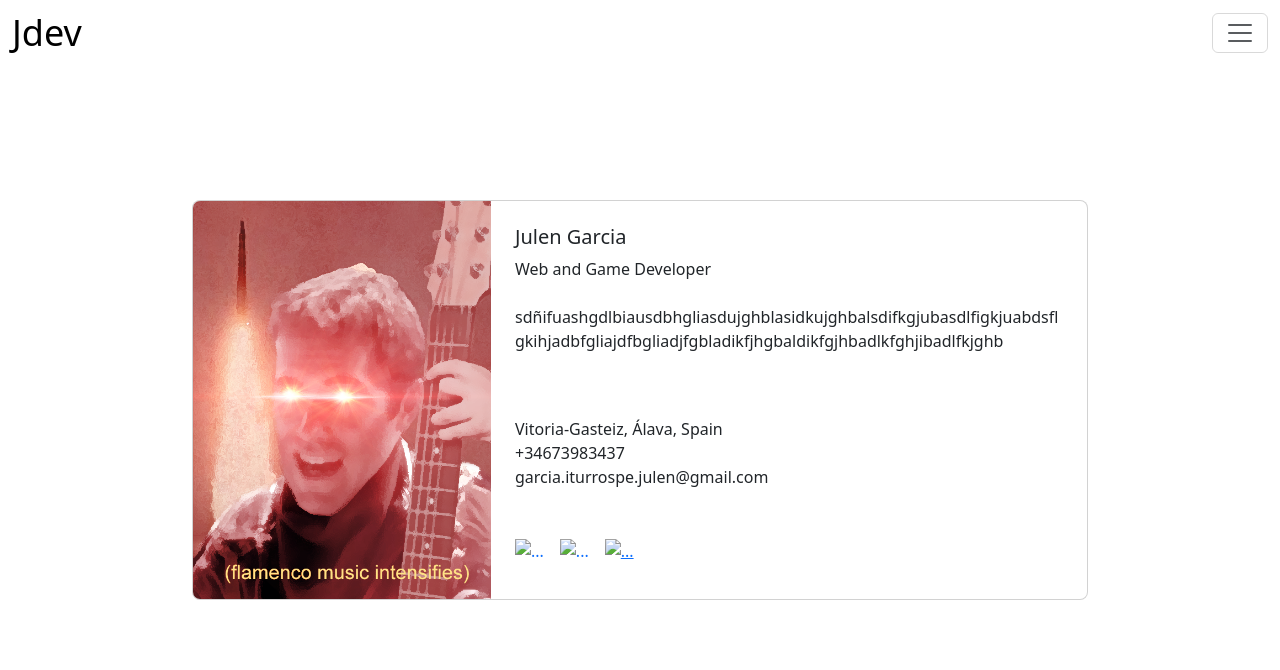
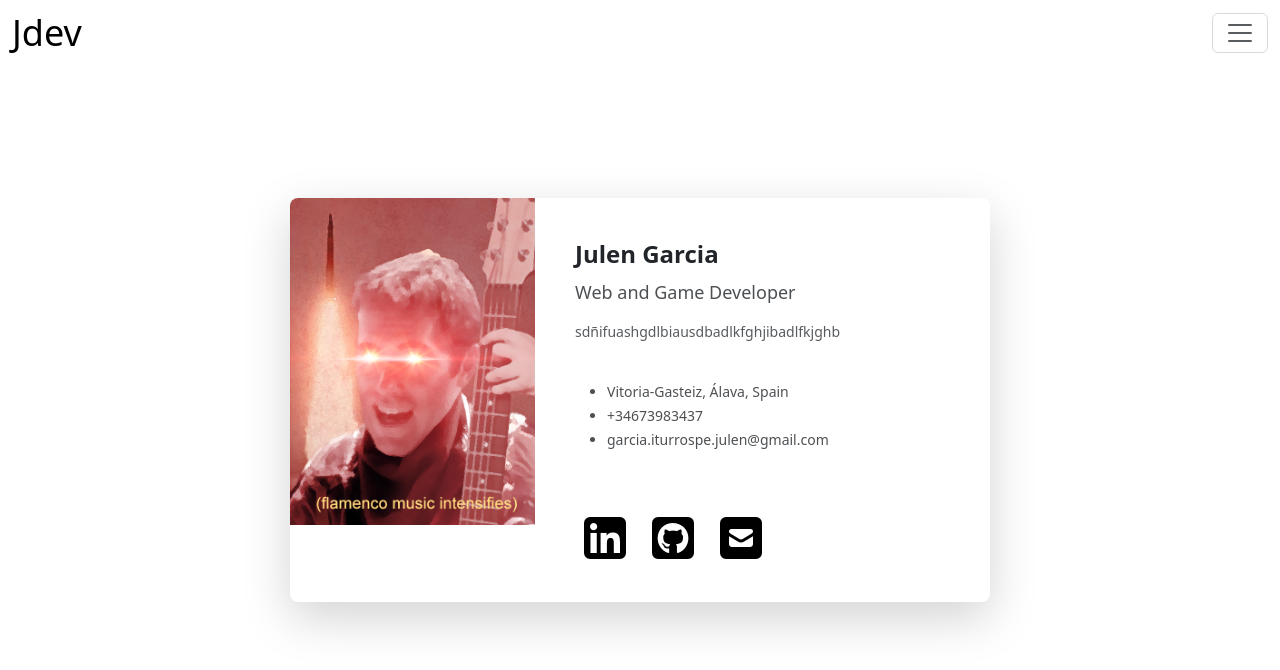
Before and after one commit to Jotanore/JotanoreDev, a website: page index.html in a window 1280 px wide. Drawn offline with nearby package versions, Linux system fonts and the light colour scheme.

Commit message:
Index Rework

```diff
--- a/index.html
+++ b/index.html
@@ -5,6 +5,7 @@
   <meta name="viewport" content="width=device-width, initial-scale=1.0">
   <title>Mi Proyecto</title>
   <link href="https://cdn.jsdelivr.net/npm/bootstrap@5.3.2/dist/css/bootstrap.min.css" rel="stylesheet">
+  <link rel="stylesheet" href="./src/css/all.min.css">
   <script src="https://cdn.jsdelivr.net/npm/bootstrap@5.3.2/dist/js/bootstrap.bundle.min.js" rel="javascript" type="application/javascript"></script>
   <link href="./src/css/tailwind.css" rel="stylesheet" type="text/css">
   <script type="module" defer src="./dist/ts/index.js" type="application/javascript"></script>
@@ -44,42 +45,53 @@
   </nav>
 
   <div id="index-container" class="flex min-h-screen items-center justify-center">
-    <div class="card fade-in overflow-hidden w-[90%] md:w-[70%] max-w-6xl h-auto md:h-[32rem] mx-4 rounded-lg">
 
-      <div class="flex flex-col md:flex-row h-full w-full">
+    <div class=" fade-in overflow-hidden
+                w-[90%] md:w-[700px] max-h-[85dvh] mt-8 md:mt-0 max-w-4xl
+                h-auto md:h-[28rem]
+                rounded-lg bg-white shadow-lg flex flex-col md:flex-row">
 
-        <div class="md:w-1/3 h-64 md:h-full">
-          <img src="./src/img/4d0.png" class="h-full w-full object-cover" alt="...">
+      <!-- Imagen -->
+      <div class="flex-shrink-0 h-40 w-40 md:h-full md:w-[35%]
+                  rounded-full md:rounded-none overflow-hidden
+                  md:mt-0 mx-auto md:mx-0 mt-10">
+        <img src="./src/img/4d0.png"
+            class="h-full w-full object-cover"
+            alt="Foto">
       </div>
 
-        <div class="md:w-2/3 h-full px-4 py-6 md:px-8 flex flex-col justify-center">
-          <h5 class="card-title">Julen Garcia</h5>
-          <div>Web and Game Developer</div>
-          <p class="mt-4">
-            sdñifuashgdlbiausdbhgliasdujghblasidkujghbalsdifkgjubasdlfigkjuabdsflgkihjadbfgliajdfbgliadjfgbladikfjhgbaldikfgjhbadlkfghjibadlfkjghb
+      <!-- Tarjeta -->
+      <div class="flex flex-col justify-center
+                  px-6 md:p-10
+                  py-8 w-full ">
+        <h5 class="text-2xl font-bold">Julen Garcia</h5>
+        <div class="text-lg opacity-80">Web and Game Developer</div>
+
+        <p class="mt-3 text-sm opacity-75 overflow-hidden max-h-40 md:max-h-none whitespace-normal break-words">
+          sdñifuashgdlbiausdbadlkfghjibadlfkjghb
         </p>
-          <div class="card-text mt-5 p-0">
-            <ul class="list-none p-0 m-0">
+
+        <ul class="mt-4 space-y-1 text-sm opacity-80">
           <li>Vitoria-Gasteiz, Álava, Spain</li>
           <li>+34673983437</li>
           <li>garcia.iturrospe.julen@gmail.com</li>
         </ul>
-          </div>
-          <div class="card-text mt-5 flex">
-            <a href="https://www.linkedin.com/in/julen-garcia-iturrospe-292904165/" target="_blank" rel="noopener noreferrer" class="mr-4 no-underline">
-              <img src="./src/img/Linkedin.png" class="w-8" alt="...">
+
+        <div class="mt-5 flex gap-2">
+          <a href="https://www.linkedin.com/in/julen-garcia-iturrospe-292904165/" target="_blank" rel="noopener noreferrer" class="no-underline">
+             <i class="fa-brands fa-square-linkedin fa-3x" style="color: #000000"></i>
           </a>
-            <a href="https://github.com/jotanore" target="_blank" rel="noopener noreferrer" class="mr-4 no-underline">
-              <img src="./src/img/github-icon-2.svg"  class="w-8" alt="...">
+          <a href="https://github.com/jotanore" target="_blank" rel="noopener noreferrer" class=" no-underline">
+            <i class="fa-brands fa-square-github fa-3x" style="color: #000000"></i>
           </a>
-            <a href="mailto:garcia.iturrospe.julen@gmail.com" target="_blank" rel="noopener noreferrer" class="mr-4">
-              <img src="./src/img/mail.png" class="w-8 no-underline" alt="...">
+          <a href="mailto:garcia.iturrospe.julen@gmail.com" target="_blank" rel="noopener noreferrer" class="">
+             <i class="fa-solid fa-square-envelope fa-3x" style="color: #000000"></i>
           </a>
         </div>
       </div>
 
     </div>
-    </div>
+
 </div>
 
   <div id="experience-container" class="flex h-screen w-screen items-center justify-center fade-in overflow-hidden">
```
Also changed, not shown: src/css/tailwind.css. Lines whose indentation alone changed are shown as unchanged.
